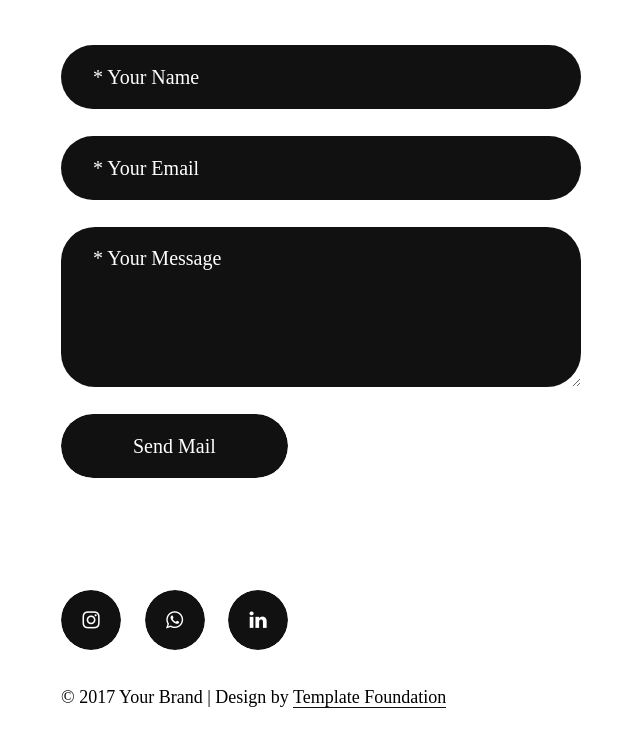
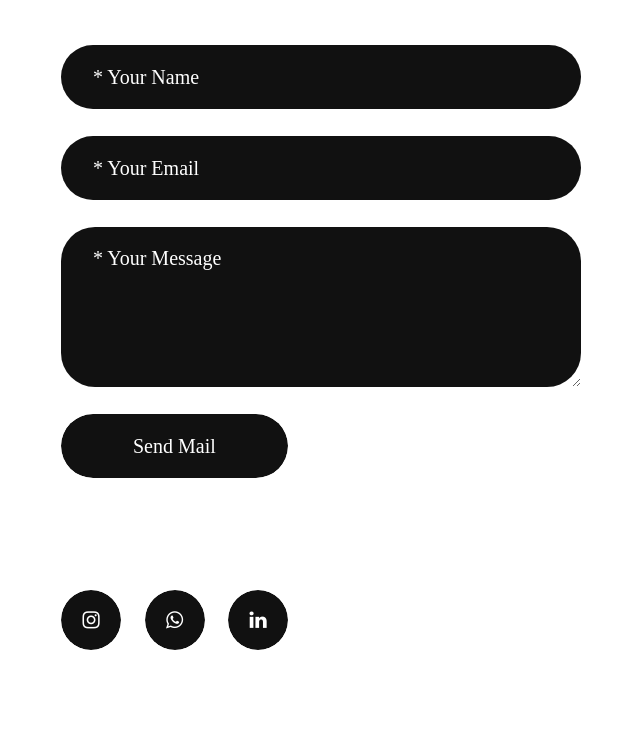
Before and after one commit to tirtayanuar/tirtayanuar.github.io, a plain HTML site: page index.html in a window 1280 px wide. Shown: the part 3150-3897 px from the top of the page, without its empty margins (639-1279 px from the left). Drawn offline with Linux system fonts and the light colour scheme; a web font is replaced by a local one.

Commit message:
Fixing code

```diff
--- a/index.html
+++ b/index.html
@@ -112,7 +112,8 @@
           Information Technology and Services Industry. Skills in using Java, Spring Boot, Hibernate, JPOS, SQL Server,
           MySQL, Integration Development core bussines with webservices. Currently working on changing Monolith
           Application into Microservice Application by implementing CI/CD, API Management, Health Check and
-          Monitoring. I am a fast learner and comfortable working in a team, accept challenges, having good communication
+          Monitoring. I am a fast learner and comfortable working in a team, accept challenges, having good
+          communication
           skills, remain focused and dedicated towards my work and responsibilities.</p>
 
 
@@ -206,8 +207,8 @@
 
               <p class="divisi">Responsibilities :<br />
                 Changing Monolith
-          Application into Microservices Application by implementing CI/CD, API Management, Health Check and
-          Monitoring<br />
+                Application into Microservices Application by implementing CI/CD, API Management, Health Check and
+                Monitoring<br />
                 Developing Doku Wallet Microservices <br />
                 Developing Dukcapil Microservices<br />
                 Developing BRI Microservices (API Prescreening)<br />
@@ -456,18 +457,16 @@
         <ul class="social-icons scroll-animated-from-right">
 
 
-          <li><a href="https://www.instagram.com/tirtayanuar/"><i class="fa fa-instagram" aria-hidden="true"></i></a></li>
-          <li><a href="https://api.whatsapp.com/send?phone=6281285044522"><i class="fa fa-whatsapp" aria-hidden="true"></i></a></li>
-          <li><a href="https://www.linkedin.com/in/tirta-yanuar-038160159/"><i class="fa fa-linkedin" aria-hidden="true"></i></a></li>
+          <li><a href="https://www.instagram.com/tirtayanuar/"><i class="fa fa-instagram" aria-hidden="true"></i></a>
+          </li>
+          <li><a href="https://api.whatsapp.com/send?phone=6281285044522"><i class="fa fa-whatsapp"
+                aria-hidden="true"></i></a></li>
+          <li><a href="https://www.linkedin.com/in/tirta-yanuar-038160159/"><i class="fa fa-linkedin"
+                aria-hidden="true"></i></a></li>
 
 
         </ul>
         <!-- /SOCIAL ICONS -->
-
-
-        <p class="scroll-animated-from-right">© 2017 Your Brand | Design by <a
-            href="https://templatefoundation.com">Template Foundation</a></p>
-
 
       </section>
       <!-- /FOOTER -->
```
